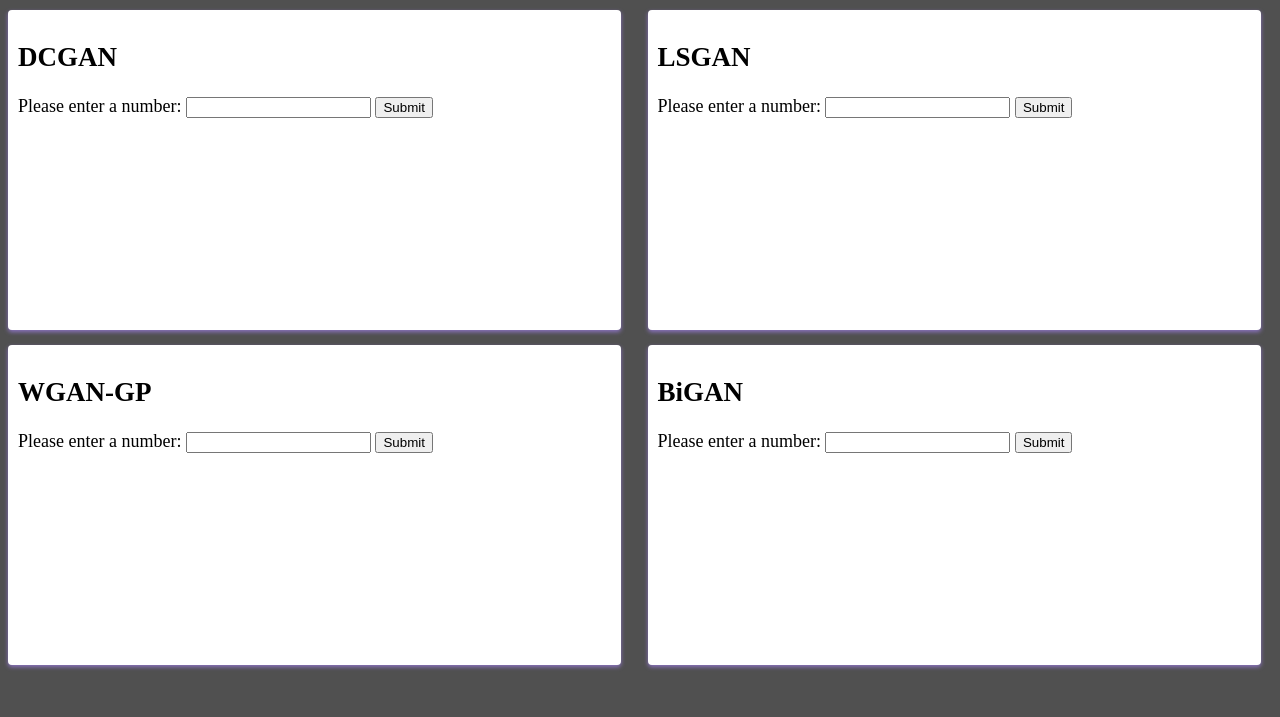
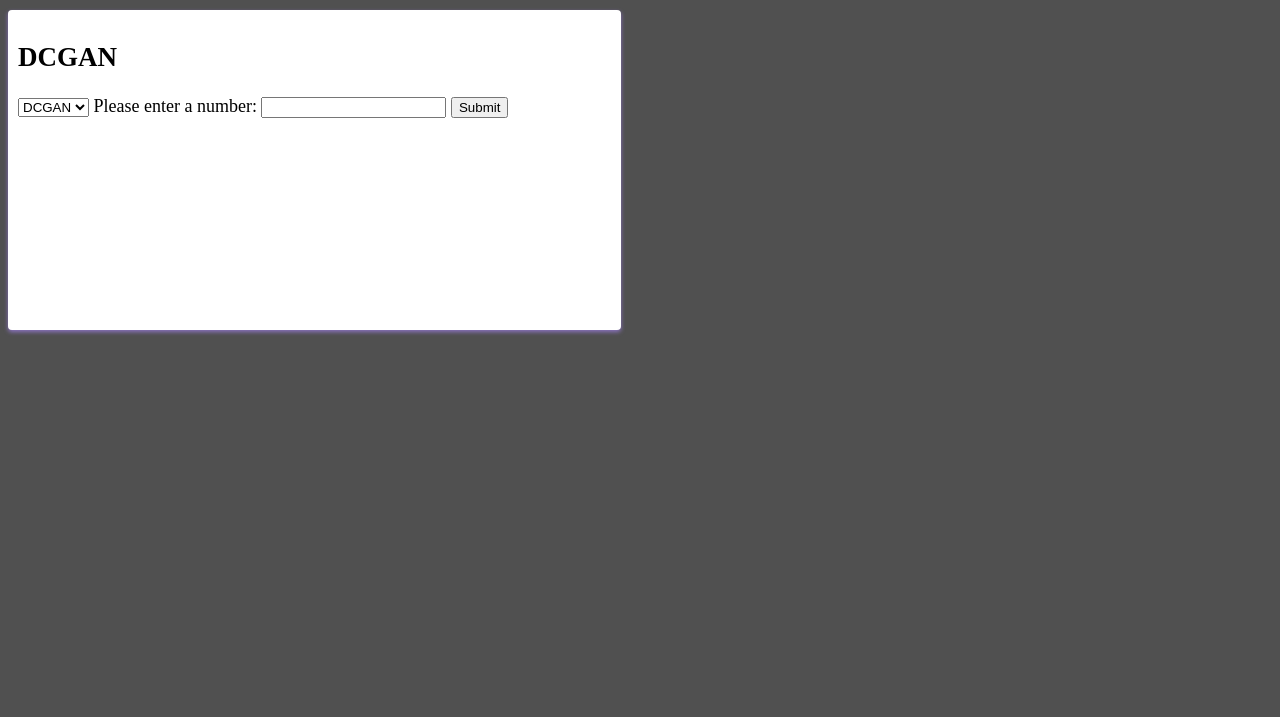
Before and after one commit to jagmeet640/WebApp_GAN, a Flask app: template Webapp/template/home.html in a window 1280 px wide. Shown: the part 83-800 px from the top of the page. Run offline with Flask 3, Linux system fonts and the light colour scheme; the template is opened without the code that fills it, so the values that code supplies are empty; parts of the project's set-up code (start-up, migrations or seed data) failed here and were passed over.

Commit message:
updated
Dropdown value not being recived by backend

```diff
--- a/Webapp/template/home.html
+++ b/Webapp/template/home.html
@@ -7,36 +7,12 @@
                 <div class="gan-access">
                     <h2>DCGAN</h2>
                     <form method="POST">
-                        <label for="numberInput">Please enter a number: </label>
-                        <input type="number" id="numberInput" name="BatchSize" required>
-                        <button type="submit">Submit</button>
-                    </form>
-                </div>
-            </div>
-            <div class="card">
-                <div class="gan-access">
-                    <h2>LSGAN</h2>
-                    <form method="POST">
-                        <label for="numberInput">Please enter a number: </label>
-                        <input type="number" id="numberInput" name="BatchSize" required>
-                        <button type="submit">Submit</button>
-                    </form>
-                </div>
-            </div>
-            <div class="card">
-                <div class="gan-access">
-                    <h2>WGAN-GP</h2>
-                    <form method="POST">
-                        <label for="numberInput">Please enter a number: </label>
-                        <input type="number" id="numberInput" name="BatchSize" required>
-                        <button type="submit">Submit</button>
-                    </form>
-                </div>
-            </div>
-            <div class="card">
-                <div class="gan-access">
-                    <h2>BiGAN</h2>
-                    <form method="POST">
+                        <select id="gan-type" name="GanType">
+                            <option name="GanType" value="DCGAN">DCGAN</option>
+                            <option name="GanType" value="LSGAN">LSGAN</option>
+                            <option name="GanType" value="WGAN">WGAN</option>
+                            <option name="GanType" value="BIGAN">BIGAN</option>
+                        </select>
                         <label for="numberInput">Please enter a number: </label>
                         <input type="number" id="numberInput" name="BatchSize" required>
                         <button type="submit">Submit</button>
```
Also changed, not shown: Webapp/views.py (+23 -16 lines).
